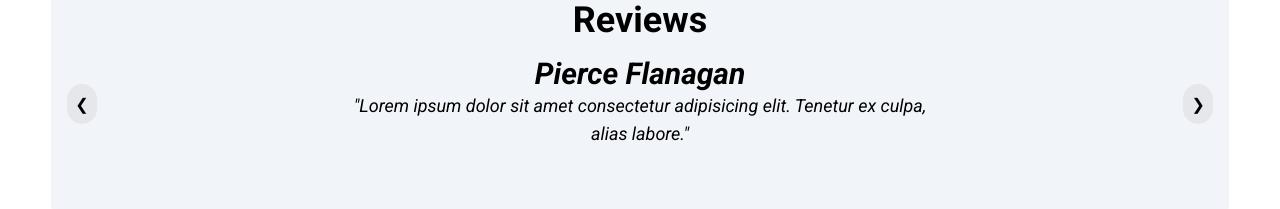
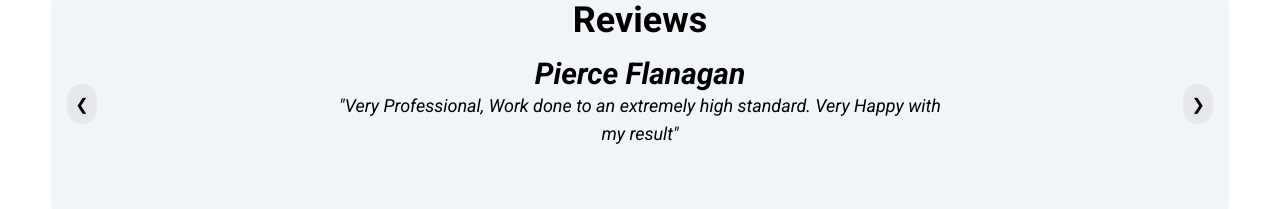
Before and after one commit to Shiv-ansh-moore/McHugh-Gallagher-Builders-website, a React (Vite) app in the folder McHugh-Gallagher-Builders-website/: page / in a window 1280 px wide. Shown: the part 1602-1811 px from the top of the page. Built offline with nearby package versions, Linux system fonts and the light colour scheme.

Commit message:
changed pierces message

```diff
--- a/McHugh-Gallagher-Builders-website/src/components/TestimonialCarosel.jsx
+++ b/McHugh-Gallagher-Builders-website/src/components/TestimonialCarosel.jsx
@@ -6,7 +6,7 @@ const TestimonialsCarousel = () => {
   const testimonials = [
     {
       name: "Pierce Flanagan",
-      text: "Lorem ipsum dolor sit amet consectetur adipisicing elit. Tenetur ex culpa, alias labore.",
+      text: "Very Professional, Work done to an extremely high standard. Very Happy with my result",
     },
     {
       name: "Jane Doe",
```
